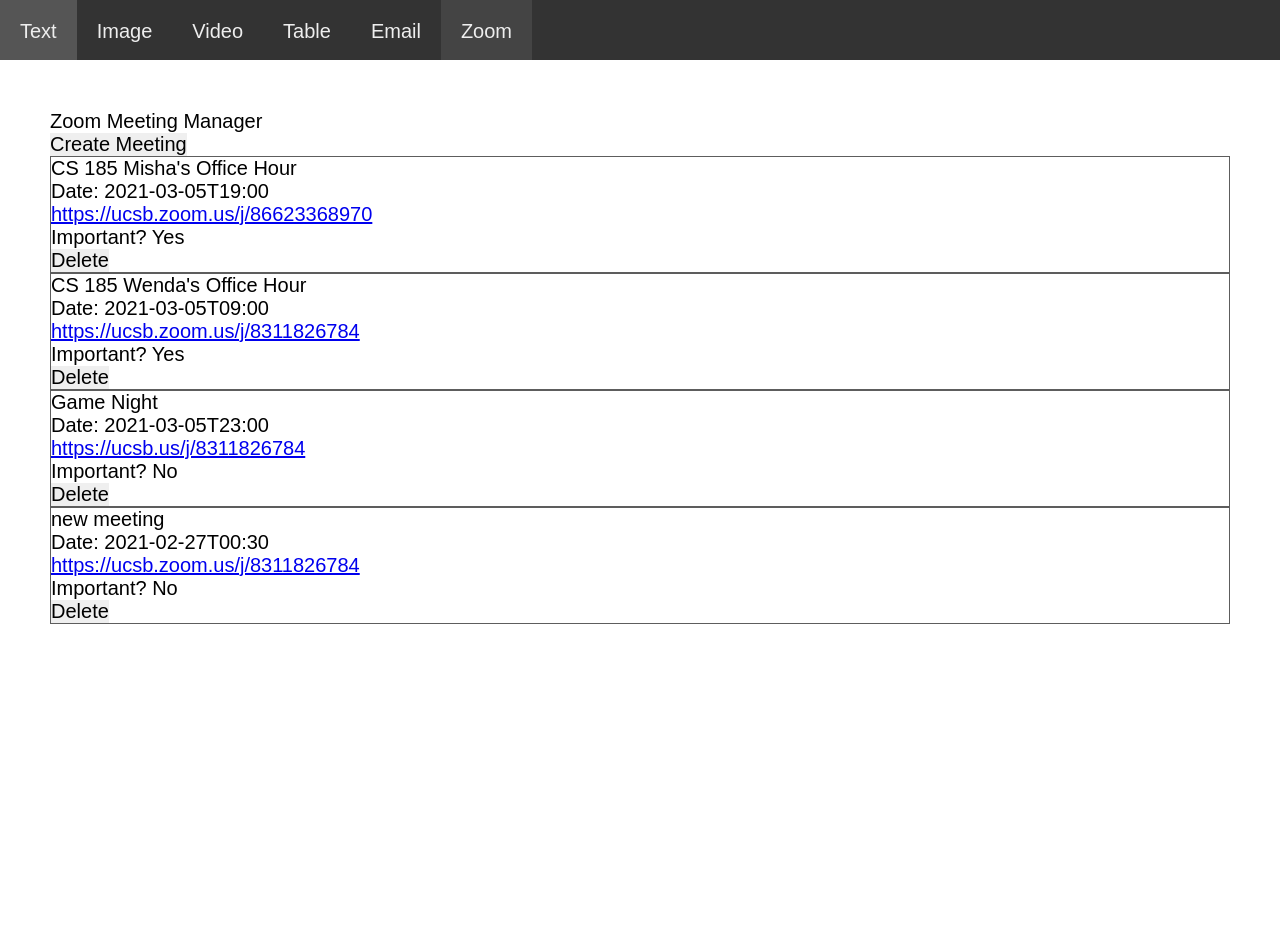
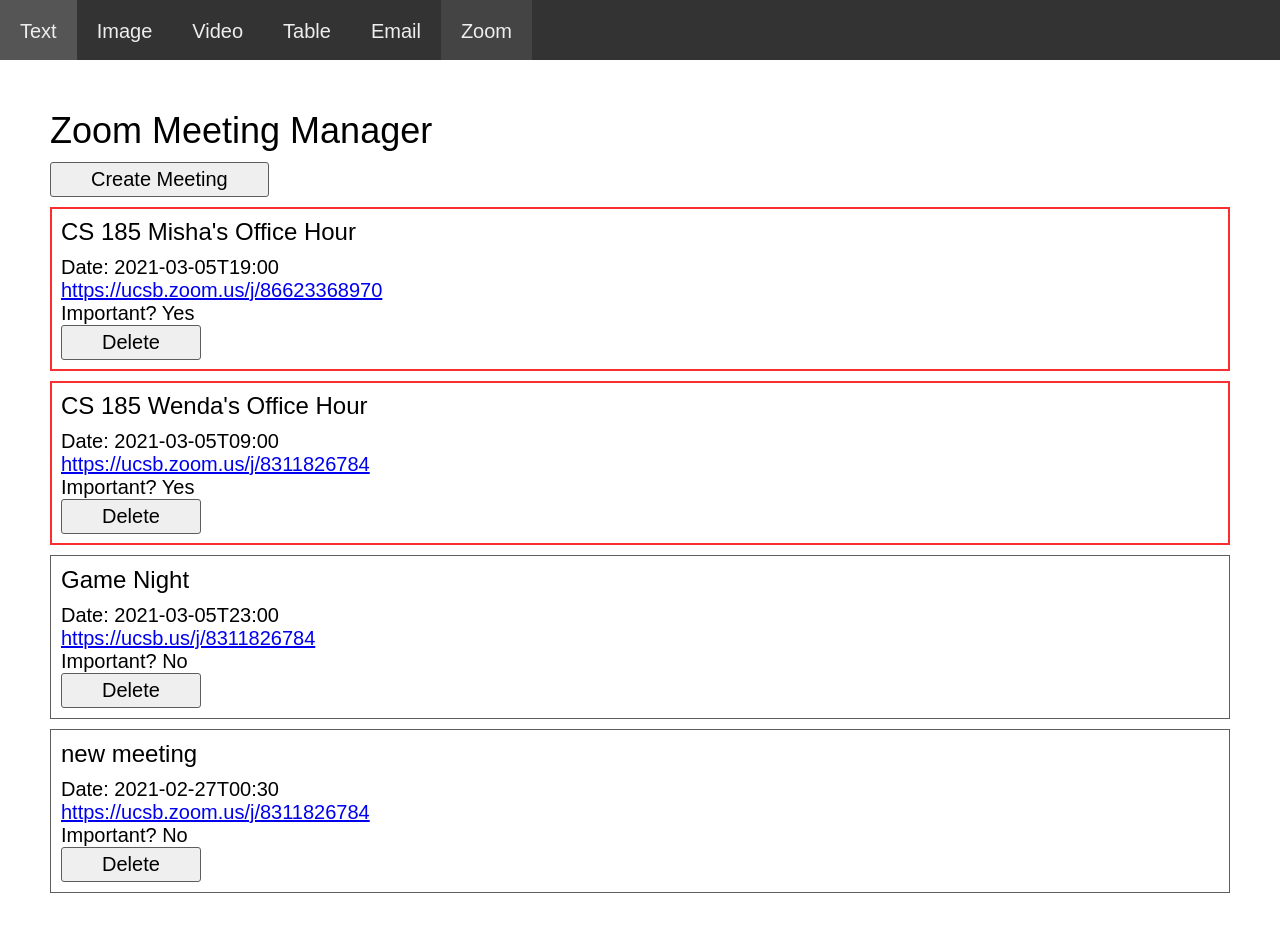
Before and after one commit to n-wach/ucsb-cs-185-w20, a React (Create React App) app: page / in a window 1280 px wide. Both pictures are taken after a click on the link "Zoom". Shown: the top 932 px of the page. Before the commit the page ends 800 px from the top, so only its background shows below. Built offline with nearby package versions, Linux system fonts and the light colour scheme; data requests are answered from the project's data file.

Commit message:
Finish ZoomTab

```diff
--- a/package.json
+++ b/package.json
@@ -20,7 +20,7 @@
     "web-vitals": "^1.1.0"
   },
   "scripts": {
-    "db": "json-server --watch db.json --port 5000",
+    "server": "json-server --watch db.json --port 5000",
     "start": "react-scripts start",
     "build": "react-scripts build",
     "test": "react-scripts test",
--- a/src/index.css
+++ b/src/index.css
@@ -3,6 +3,16 @@
   padding: 0;
   border: none;
   font: 20px Arial;
+}
+
+h1 {
+  font-size: 36px;
+  margin-bottom: 10px;
+}
+
+h2 {
+  font-size: 24px;
+  margin-bottom: 10px;
 }
 
 .nav {
@@ -33,14 +43,18 @@
   margin: 50px;
 }
 
-input[type="text"] {
+form {
+  margin: 20px 0;
+}
+
+input[type="text"], input[type="url"], input[type="date"]{
   border: solid 1px #5d5d5d;
   border-radius: 3px;
   height: 20px;
   padding: 5px;
 }
 
-input[type="submit"] {
+input[type="submit"], button {
   border: solid 1px #5d5d5d;
   border-radius: 3px;
   padding: 5px 40px;
@@ -155,4 +169,12 @@
 
 div.meeting {
   border: #5d5d5d 1px solid;
+  margin: 10px 0;
+  padding: 10px;
 }
+
+div.meeting.important {
+  border: #fa2e2e 2px solid;
+  margin: 10px 0;
+  padding: 9px;
+}
--- a/src/tabs/ZoomTab.tsx
+++ b/src/tabs/ZoomTab.tsx
@@ -3,6 +3,13 @@
 interface ZoomTabState {
   meetings: any[];
   showMeetings: boolean;
+  newTitle: string,
+  titleStatus: string,
+  newDate: string,
+  dateStatus: string,
+  newLink: string,
+  linkStatus: string,
+  newImportant: boolean,
 }
 
 interface ZoomTabProps {
@@ -18,32 +25,182 @@
 
 interface MeetingProps {
   meeting: Meeting;
-  deleteSelf(id: number): void;
+  deleteSelf(): void;
+  updateMeeting(meeting: any): void;
 }
 
-class Meeting extends React.Component<MeetingProps> {
+interface MeetingState {
+  showEdit: boolean;
+  newTitle: string,
+  titleStatus: string,
+  newDate: string,
+  dateStatus: string,
+  newLink: string,
+  linkStatus: string,
+  newImportant: boolean,
+}
+
+class Meeting extends React.Component<MeetingProps, MeetingState> {
   constructor(props: MeetingProps) {
     super(props);
+    this.state = {
+      showEdit: false,
+      newTitle: this.props.meeting.title,
+      titleStatus: "",
+      newDate: this.props.meeting.day,
+      dateStatus: "",
+      newLink: this.props.meeting.textInfor,
+      linkStatus: "",
+      newImportant: this.props.meeting.important,
+    };
   }
+
+  checkTitle() {
+    let title = this.state.newTitle;
+    if(title.length == 0) {
+      this.setState({
+        titleStatus: "Can't be empty",
+      });
+      return false;
+    } else if (title.length > 30) {
+      this.setState({
+        titleStatus: "Title can't be longer than 30 chars",
+      });
+      return false;
+    }
+    this.setState({
+      titleStatus: "",
+    });
+    return true;
+  }
+
+  handleTitleChange(event: FormEvent) {
+    this.setState({
+      newTitle: (event.target as HTMLInputElement).value,
+    });
+  }
+
+  checkDate() {
+    let date = this.state.newDate;
+    if (date == "") {
+      this.setState({
+        dateStatus: "Can't be empty",
+      });
+      return false;
+    }
+    this.setState({
+      dateStatus: "",
+    });
+    return true;
+  }
+
+  handleDateChange(event: FormEvent) {
+    this.setState({
+      newDate: (event.target as HTMLInputElement).value,
+    });
+  }
+
+  checkLink() {
+    let link = this.state.newLink;
+    if(!link.includes("zoom")) {
+      this.setState({
+        linkStatus: "Link must contain 'zoom'",
+      });
+      return false;
+    }
+    this.setState({
+      linkStatus: "",
+    });
+    return true;
+  }
+
+  handleLinkChange(event: FormEvent) {
+    this.setState({
+      newLink: (event.target as HTMLInputElement).value,
+    });
+  }
+
+  handleImportantChange(event: FormEvent) {
+    this.setState({
+      newImportant: (event.target as HTMLInputElement).checked,
+    });
+  }
+
+  handleSubmit(event: FormEvent) {
+    event.preventDefault();
+    this.checkTitle();
+    this.checkDate();
+    this.checkLink();
+
+    if(!this.checkTitle() || !this.checkDate() || !this.checkLink()) {
+      return;
+    }
+
+    let meeting = {
+      title: this.state.newTitle,
+      day: this.state.newDate,
+      textInfor: this.state.newLink,
+      important: this.state.newImportant,
+    }
+
+    this.props.updateMeeting(meeting);
+    this.setState({showEdit: false});
+  }
+
   render() {
-    return <div className={"meeting"}>
+    return <div className={"meeting" + (this.props.meeting.important ? " important" : "")} onDoubleClick={() => {this.setState({showEdit: !this.state.showEdit})}}>
       <h2>{this.props.meeting.title}</h2>
       <p>Date: {this.props.meeting.day}</p>
       <a href={this.props.meeting.textInfor}>{this.props.meeting.textInfor}</a>
       <p>Important? {this.props.meeting.important ? "Yes" : "No"}</p>
-      <button>Delete</button>
+      <button onClick={() => this.props.deleteSelf.bind(this)()}>Delete</button>
+      {this.state.showEdit &&
+        <form onSubmit={this.handleSubmit.bind(this)}>
+          <label>Title<br/>
+              <input type="text" onChange={this.handleTitleChange.bind(this)} value={this.state.newTitle}/><br/>
+          </label>
+          <span style={{color: "red", visibility: this.state.titleStatus == "" ? "hidden" : "visible"}} >{this.state.titleStatus}</span>
+          <br/>
+
+          <label>Date<br/>
+              <input type="date" onChange={this.handleDateChange.bind(this)} value={new Date(this.state.newDate ? this.state.newDate : new Date()).toISOString().substr(0, 10)}/><br/>
+          </label>
+          <span style={{color: "red", visibility: this.state.dateStatus == "" ? "hidden" : "visible"}}>{this.state.dateStatus}</span>
+          <br/>
+
+          <label>Zoom Link<br/>
+              <input type="url" onChange={this.handleLinkChange.bind(this)} value={this.state.newLink}/><br/>
+          </label>
+          <span style={{color: "red", visibility: this.state.linkStatus == "" ? "hidden" : "visible"}}>{this.state.linkStatus}</span>
+          <br/>
+
+          <label>Important<br/>
+              <input type="checkbox" onChange={this.handleImportantChange.bind(this)} checked={this.state.newImportant}/><br/>
+          </label>
+          <br/>
+          <br/>
+          <input type="submit" value="Update Meeting"/>
+      </form>
+      }
     </div>;
   }
 }
 
 export default class ZoomTab extends React.Component<ZoomTabProps, ZoomTabState> {
-  static TASKS_ENDPOINT = "http://localhost:5000/tasks/";
+  static TASKS_ENDPOINT = "http://localhost:5000/tasks";
 
   constructor(props: ZoomTabProps) {
     super(props);
     this.state = {
       meetings: [],
       showMeetings: true,
+      newTitle: "",
+      titleStatus: "",
+      newDate: "",
+      dateStatus: "",
+      newLink: "",
+      linkStatus: "",
+      newImportant: false,
     }
   }
 
@@ -62,28 +219,165 @@
     return response.json();
   }
 
-  async putMeeting(meeting: any) {
-    await fetch(ZoomTab.TASKS_ENDPOINT , {
+  async updateMeeting(id: number, new_meeting: any) {
+    await fetch(ZoomTab.TASKS_ENDPOINT + "/" + id, {
+      method: "PUT",
+      headers: {
+        'Content-type': 'application/json',
+      },
+      body: JSON.stringify(new_meeting),
+    });
+    this.updateMeetings();
+  }
+
+  async addMeeting(meeting: any) {
+    await fetch(ZoomTab.TASKS_ENDPOINT, {
       method: "POST",
+      headers: {
+        'Content-type': 'application/json',
+      },
       body: JSON.stringify(meeting),
+    });
+    this.updateMeetings();
+  }
+
+  async deleteMeeting(id: number) {
+    this.setState({
+      meetings: this.state.meetings.filter((meeting) => meeting.id == id)
+    })
+    await fetch(ZoomTab.TASKS_ENDPOINT + "/" + id, {
+      method: "DELETE",
+    });
+    this.updateMeetings();
+  }
+
+  checkTitle() {
+    let title = this.state.newTitle;
+    if(title.length == 0) {
+      this.setState({
+        titleStatus: "Can't be empty",
+      });
+      return false;
+    } else if (title.length > 30) {
+      this.setState({
+        titleStatus: "Title can't be longer than 30 chars",
+      });
+      return false;
+    }
+    this.setState({
+      titleStatus: "",
+    });
+    return true;
+  }
+
+  handleTitleChange(event: FormEvent) {
+    this.setState({
+      newTitle: (event.target as HTMLInputElement).value,
     });
   }
 
-  async deleteMeeting(id: number) {
-    await fetch(ZoomTab.TASKS_ENDPOINT + id, {
-      method: "DELETE",
+  checkDate() {
+    let date = this.state.newDate;
+    if (date == "") {
+      this.setState({
+        dateStatus: "Can't be empty",
+      });
+      return false;
+    }
+    this.setState({
+      dateStatus: "",
     });
+    return true;
+  }
+
+  handleDateChange(event: FormEvent) {
+    this.setState({
+      newDate: (event.target as HTMLInputElement).value,
+    });
+  }
+
+  checkLink() {
+    let link = this.state.newLink;
+    if(!link.includes("zoom")) {
+      this.setState({
+        linkStatus: "Link must contain 'zoom'",
+      });
+      return false;
+    }
+    this.setState({
+      linkStatus: "",
+    });
+    return true;
+  }
+
+  handleLinkChange(event: FormEvent) {
+    this.setState({
+      newLink: (event.target as HTMLInputElement).value,
+    });
+  }
+
+  handleImportantChange(event: FormEvent) {
+    this.setState({
+      newImportant: (event.target as HTMLInputElement).checked,
+    });
+  }
+
+  handleSubmit(event: FormEvent) {
+    event.preventDefault();
+    this.checkTitle();
+    this.checkDate();
+    this.checkLink();
+
+    if(!this.checkTitle() || !this.checkDate() || !this.checkLink()) {
+      return;
+    }
+
+    let meeting = {
+      title: this.state.newTitle,
+      day: this.state.newDate,
+      textInfor: this.state.newLink,
+      important: this.state.newImportant,
+    }
+
+    this.addMeeting(meeting);
+    this.setState({showMeetings: true});
   }
 
   render() {
     return (
       <div className="content">
         <h1>Zoom Meeting Manager</h1>
-        <button onClick={() => this.setState({showMeetings: !this.state.showMeetings})}>Create Meeting</button>
+        <button onClick={() => this.setState({showMeetings: !this.state.showMeetings})}>{this.state.showMeetings ? "Create Meeting" : "Full Schedule"}</button>
         {this.state.showMeetings ?
-          (this.state.meetings.map((meeting) => <Meeting key={meeting.id} meeting={meeting} deleteSelf={() => this.deleteMeeting(meeting.id)}/>))
-              : <form>
+          (this.state.meetings.length == 0 ? <p>No available meetings</p> :
+            this.state.meetings.map((meeting) => <Meeting key={meeting.id} meeting={meeting} deleteSelf={() => this.deleteMeeting(meeting.id)}
+                                                         updateMeeting={(new_meeting) => {this.updateMeeting(meeting.id, new_meeting)}
+          }/>)) :
+          <form onSubmit={this.handleSubmit.bind(this)}>
+            <label>Title<br/>
+              <input type="text" onChange={this.handleTitleChange.bind(this)}/><br/>
+            </label>
+            <span style={{color: "red", visibility: this.state.titleStatus == "" ? "hidden" : "visible"}}>{this.state.titleStatus}</span>
+            <br/>
 
+            <label>Date<br/>
+              <input type="date" onChange={this.handleDateChange.bind(this)}/><br/>
+            </label>
+            <span style={{color: "red", visibility: this.state.dateStatus == "" ? "hidden" : "visible"}}>{this.state.dateStatus}</span>
+            <br/>
+
+            <label>Zoom Link<br/>
+              <input type="url" onChange={this.handleLinkChange.bind(this)}/><br/>
+            </label>
+            <span style={{color: "red", visibility: this.state.linkStatus == "" ? "hidden" : "visible"}}>{this.state.linkStatus}</span>
+            <br/>
+
+            <label>Important<br/>
+              <input type="checkbox" onChange={this.handleImportantChange.bind(this)}/><br/>
+            </label>
+            <br/>
+            <br/>
+            <input type="submit" value="Add Meeting"/>
           </form>
         }
       </div>
```
Also changed, not shown: src/Body.tsx (line endings or trailing spaces).
